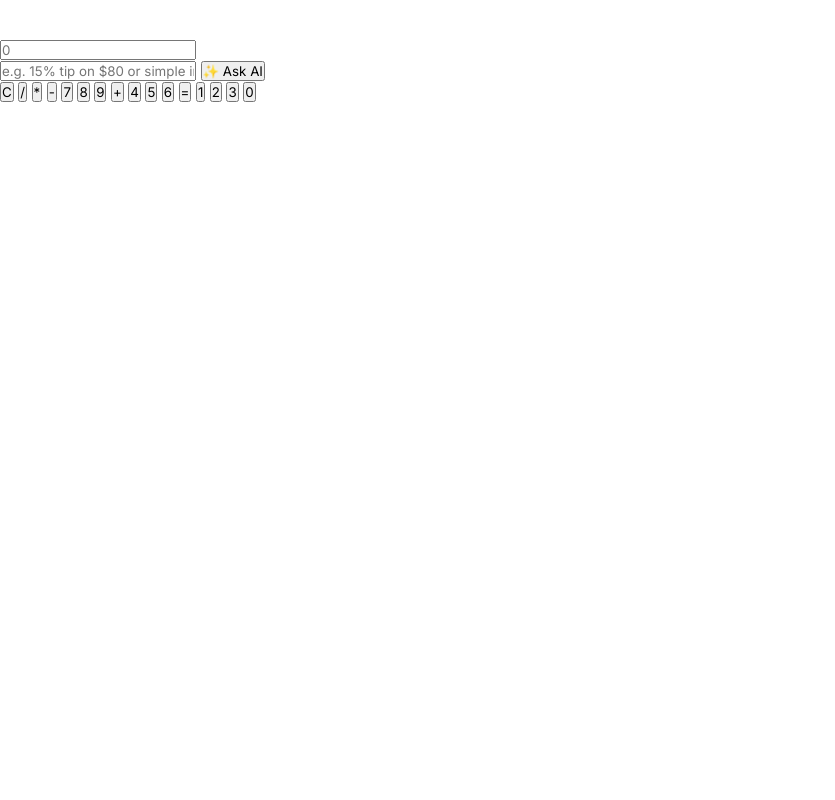
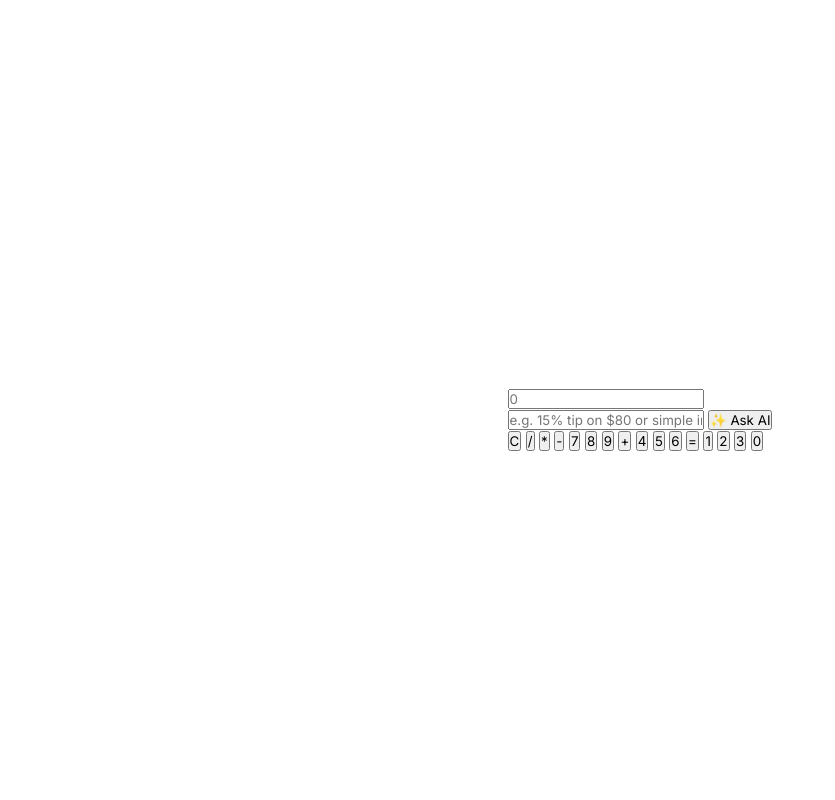
Before and after one commit to TheHimanshuMishraXD/Ai-based-calculator, a Flask app: page / in a window 1280 px wide. Shown: the whole page, without its empty margins (0-835 px from the left). Run offline with Flask 3, Linux system fonts and the light colour scheme.

Commit message:
Auto-update calculator: 2026-10-19 13:48:21

```diff
--- a/static/calc.css
+++ b/static/calc.css
@@ -10,4 +10,8 @@ body {
     color: #ffffff;
     display: flex;
     flex-direction: column;
+    align-items: center;
+    justify-content: center;
+    min-height: 100vh;
+    padding: 20px;
 }
```
